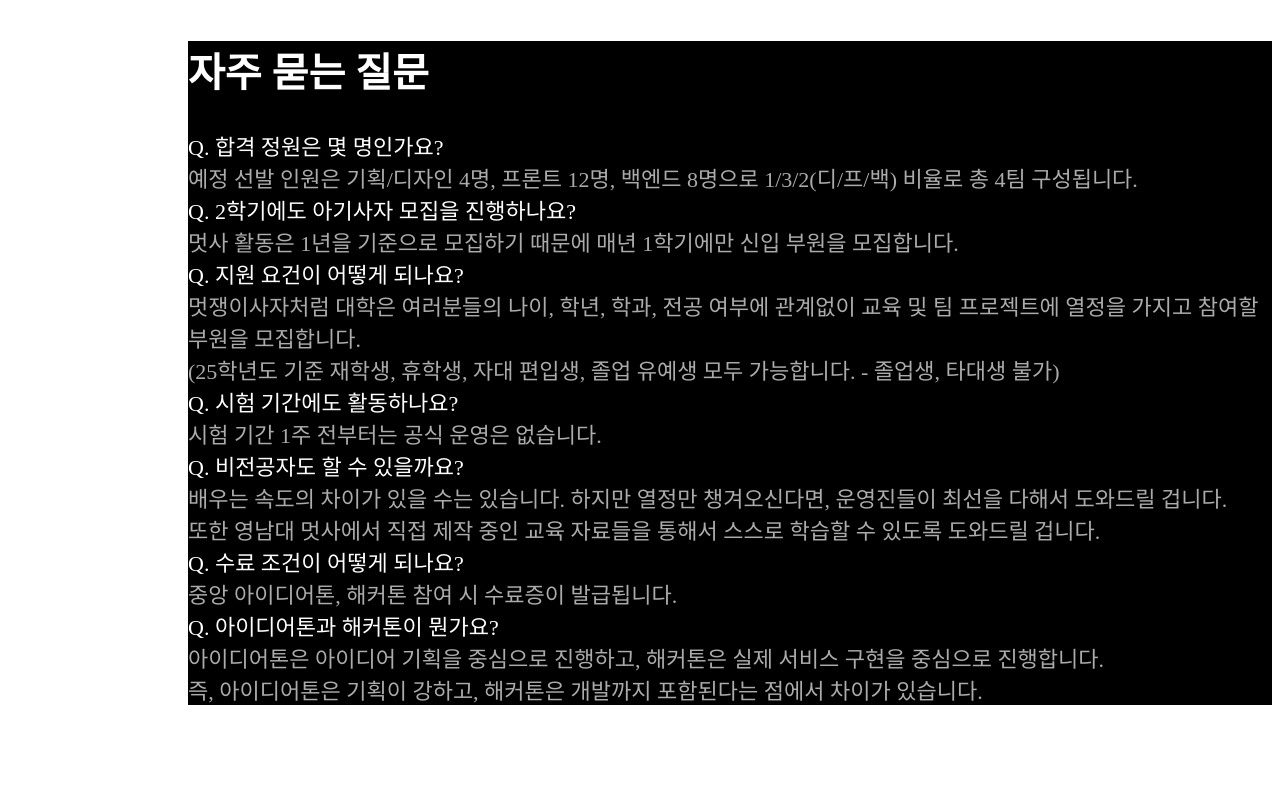
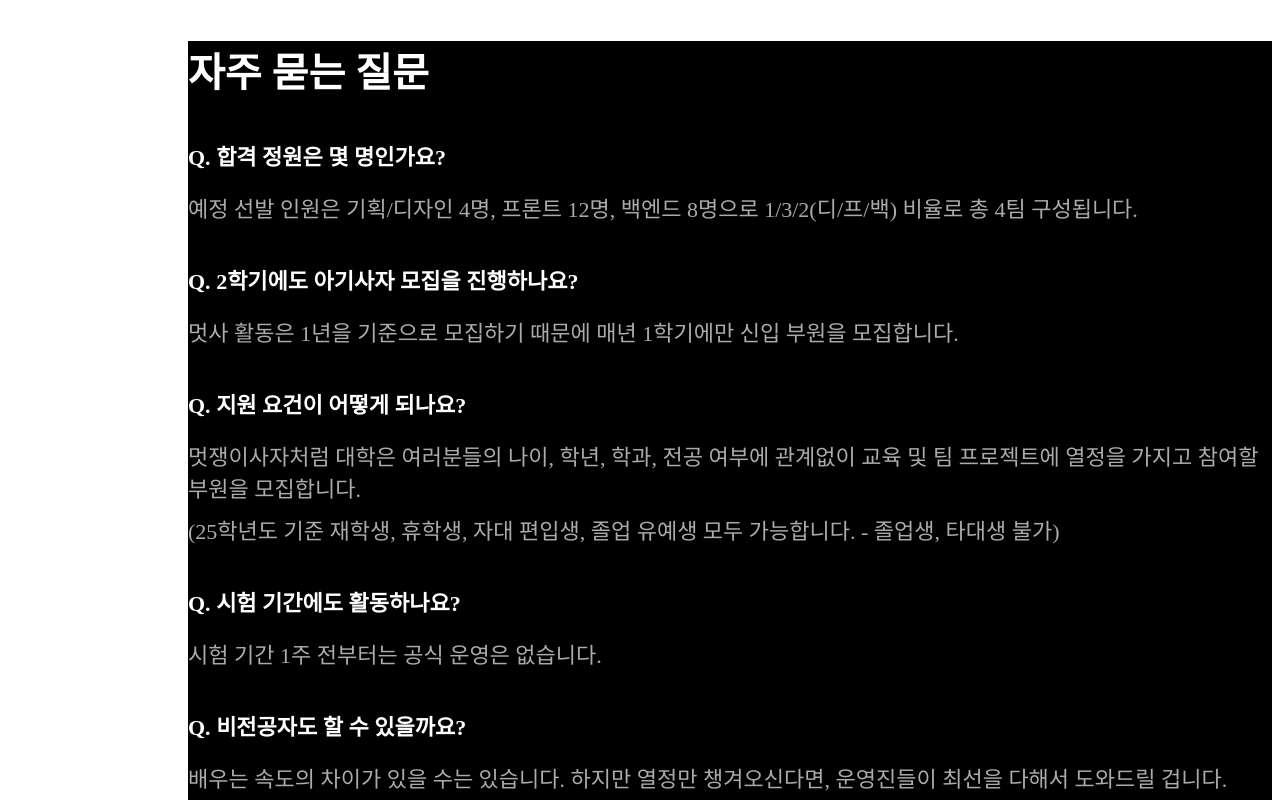
Before and after one commit to gugitgugit/yu-likelion-13th-homepage, a React (Create React App) app: page / in a window 1280 px wide. Shown: the part 3360-4160 px from the top of the page. Built offline with nearby package versions, Linux system fonts and the light colour scheme.

Commit message:
design: 높이 조절

```diff
--- a/src/sections/Question.js
+++ b/src/sections/Question.js
@@ -5,39 +5,39 @@ const Question = () => {
   const qnaList = [
     {
       id: 1,
-      question: "합격 정원은 몇 명인가요?",
-      answer: "예정 선발 인원은 기획/디자인 4명, 프론트 12명, 백엔드 8명으로 1/3/2(디/프/백) 비율로 총 4팀 구성됩니다.",
+      question: '합격 정원은 몇 명인가요?',
+      answer: '예정 선발 인원은 기획/디자인 4명, 프론트 12명, 백엔드 8명으로 1/3/2(디/프/백) 비율로 총 4팀 구성됩니다.',
     },
     {
       id: 2,
-      question: "2학기에도 아기사자 모집을 진행하나요?",
-      answer: "멋사 활동은 1년을 기준으로 모집하기 때문에 매년 1학기에만 신입 부원을 모집합니다.",
+      question: '2학기에도 아기사자 모집을 진행하나요?',
+      answer: '멋사 활동은 1년을 기준으로 모집하기 때문에 매년 1학기에만 신입 부원을 모집합니다.',
     },
     {
       id: 3,
-      question: "지원 요건이 어떻게 되나요?",
+      question: '지원 요건이 어떻게 되나요?',
       answer: `멋쟁이사자처럼 대학은 여러분들의 나이, 학년, 학과, 전공 여부에 관계없이 교육 및 팀 프로젝트에 열정을 가지고 참여할 부원을 모집합니다.\n
       (25학년도 기준 재학생, 휴학생, 자대 편입생, 졸업 유예생 모두 가능합니다. - 졸업생, 타대생 불가)`,
     },
     {
       id: 4,
-      question: "시험 기간에도 활동하나요?",
-      answer: "시험 기간 1주 전부터는 공식 운영은 없습니다.",
+      question: '시험 기간에도 활동하나요?',
+      answer: '시험 기간 1주 전부터는 공식 운영은 없습니다.',
     },
     {
       id: 5,
-      question: "비전공자도 할 수 있을까요?",
+      question: '비전공자도 할 수 있을까요?',
       answer: `배우는 속도의 차이가 있을 수는 있습니다. 하지만 열정만 챙겨오신다면, 운영진들이 최선을 다해서 도와드릴 겁니다.\n
       또한 영남대 멋사에서 직접 제작 중인 교육 자료들을 통해서 스스로 학습할 수 있도록 도와드릴 겁니다.`,
     },
     {
       id: 6,
-      question: "수료 조건이 어떻게 되나요?",
-      answer: "중앙 아이디어톤, 해커톤 참여 시 수료증이 발급됩니다.",
+      question: '수료 조건이 어떻게 되나요?',
+      answer: '중앙 아이디어톤, 해커톤 참여 시 수료증이 발급됩니다.',
     },
     {
       id: 7,
-      question: "아이디어톤과 해커톤이 뭔가요?",
+      question: '아이디어톤과 해커톤이 뭔가요?',
       answer: `아이디어톤은 아이디어 기획을 중심으로 진행하고, 해커톤은 실제 서비스 구현을 중심으로 진행합니다.\n
       즉, 아이디어톤은 기획이 강하고, 해커톤은 개발까지 포함된다는 점에서 차이가 있습니다.`,
     },
@@ -47,11 +47,11 @@ const Question = () => {
       <Title>자주 묻는 질문</Title>
       <QuestionContainer>
         {qnaList.map(qna => (
-          <QnABox key={qna.id}>
+          <QnABox key = {qna.id}>
             <QuestionContent>Q. {qna.question}</QuestionContent>
             <Answer>
-              {qna.answer.split('\n').map(item=>(
-                <div key={item}>{item}</div>
+              {qna.answer.split('\n').map(item => (
+                <AnswerContent key={item}>{item}</AnswerContent>
               ))}
             </Answer>
           </QnABox>
@@ -75,12 +75,20 @@ const Title = styled.div`
   font-weight: bolder;
 `;
 const QuestionContainer = styled.div`
+  margin-bottom:  500px;
 `;
 const QnABox = styled.div`
   font-size: 22px;
+  margin-bottom: 25px;
 `;
 const QuestionContent = styled.div`
+  font-weight: bold;
+  padding: 10px 0px;
 `;
 const Answer = styled.div`
-  color: #ABABAB;
+  padding-top: 10px;
 `;
+const AnswerContent = styled.div`
+  color: #ababab;
+  padding-bottom: 5px;
+`;
```
